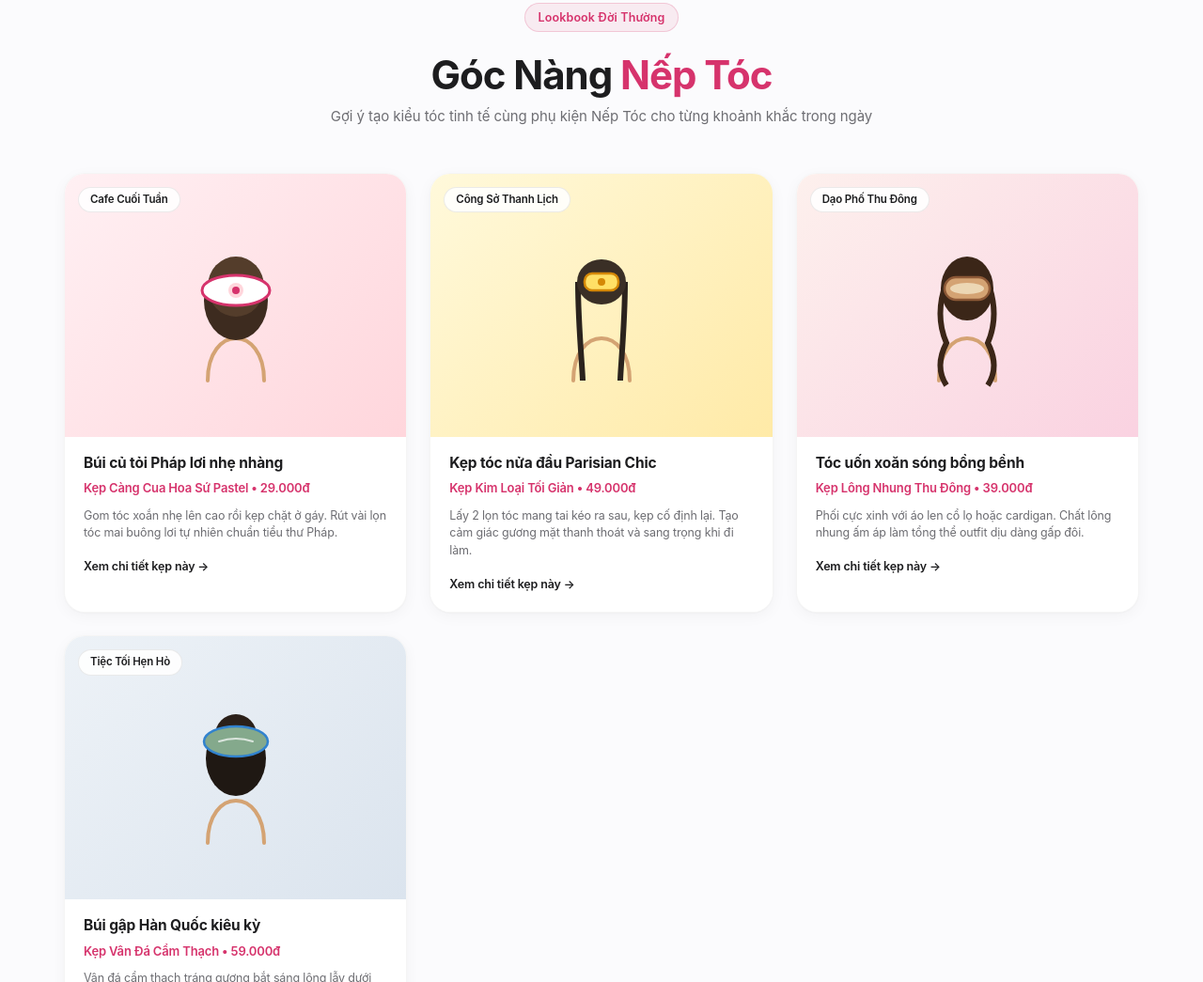
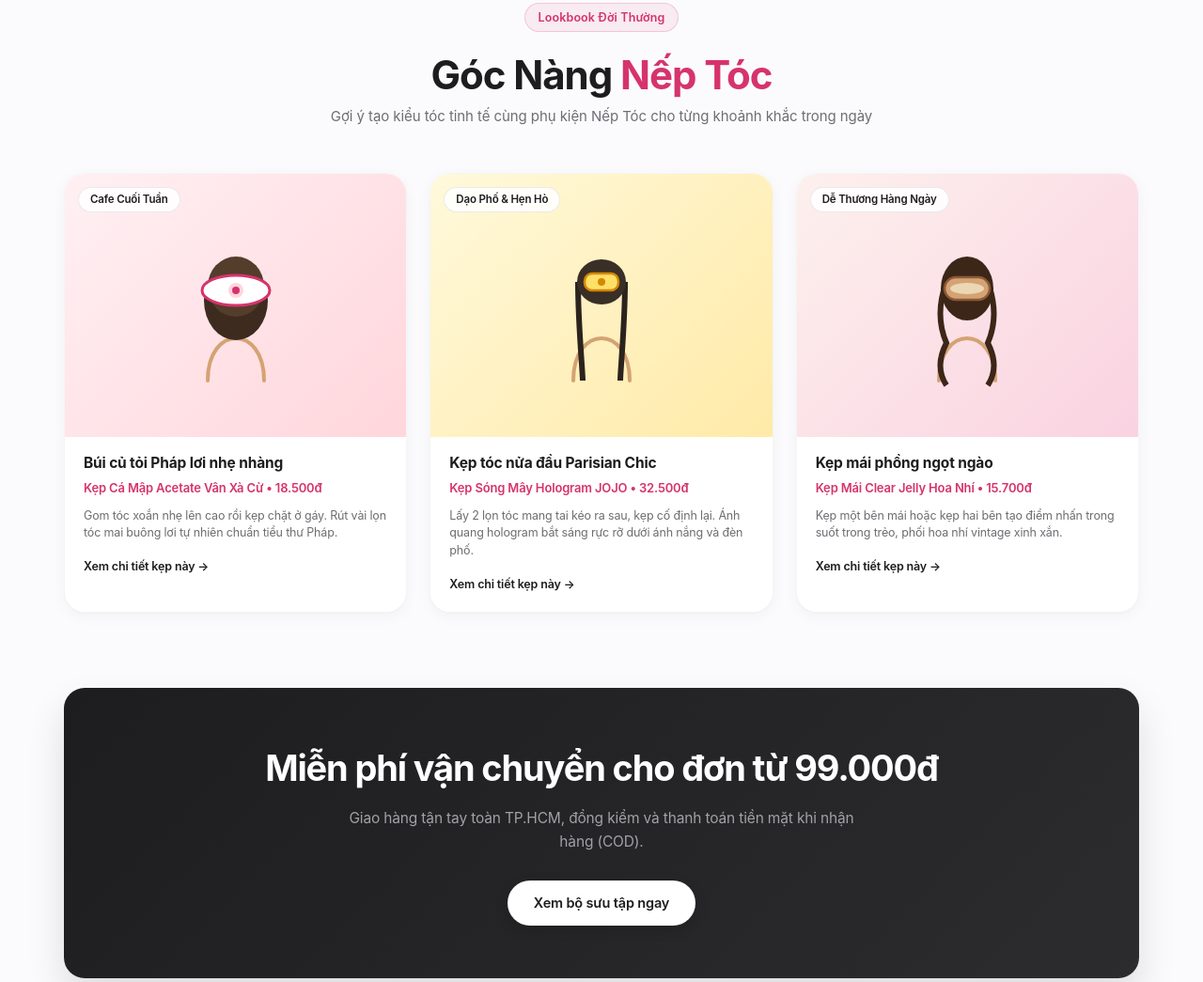
Before and after one commit to vophuckhang2005-lgtm/nep-toc--2311557730-, a plain HTML site: page index.html in a window 1280 px wide. Shown: the part 1755-2800 px from the top of the page at 94% size. Drawn offline with Linux system fonts and the light colour scheme.

Commit message:
Update lookbook and category counts to match 3 genuine products

```diff
--- a/index.html
+++ b/index.html
@@ -106,7 +106,7 @@
       </div>
       <div class="lookbook-meta">
         <div class="lookbook-style-title">Búi củ tỏi Pháp lơi nhẹ nhàng</div>
-        <div class="lookbook-clip-name">Kẹp Càng Cua Hoa Sứ Pastel • 29.000đ</div>
+        <div class="lookbook-clip-name">Kẹp Cá Mập Acetate Vân Xà Cừ • 18.500đ</div>
         <p class="lookbook-tip">Gom tóc xoắn nhẹ lên cao rồi kẹp chặt ở gáy. Rút vài lọn tóc mai buông lơi tự nhiên chuẩn tiểu thư Pháp.</p>
         <span class="btn-shop-look">Xem chi tiết kẹp này →</span>
       </div>
@@ -115,7 +115,7 @@
     <!-- Look 2 -->
     <a href="product-detail.html?id=2" class="lookbook-card scroll-reveal delay-2" style="text-decoration:none; color:inherit; display:block;">
       <div class="lookbook-img-box" style="background:linear-gradient(135deg, #fff9db 0%, #ffeaa7 100%);">
-        <span class="lookbook-overlay-tag">Công Sở Thanh Lịch</span>
+        <span class="lookbook-overlay-tag">Dạo Phố & Hẹn Hò</span>
         <svg width="140" height="180" viewBox="0 0 140 180" fill="none">
           <path d="M40 170 C40 140, 55 125, 70 125 C85 125, 100 140, 100 170" stroke="#d4a373" stroke-width="4" stroke-linecap="round"/>
           <path d="M45 65 C45 110, 50 160, 50 170 M95 65 C95 110, 90 160, 90 170" stroke="#2b231d" stroke-width="6"/>
@@ -126,8 +126,8 @@
       </div>
       <div class="lookbook-meta">
         <div class="lookbook-style-title">Kẹp tóc nửa đầu Parisian Chic</div>
-        <div class="lookbook-clip-name">Kẹp Kim Loại Tối Giản • 49.000đ</div>
-        <p class="lookbook-tip">Lấy 2 lọn tóc mang tai kéo ra sau, kẹp cố định lại. Tạo cảm giác gương mặt thanh thoát và sang trọng khi đi làm.</p>
+        <div class="lookbook-clip-name">Kẹp Sóng Mây Hologram JOJO • 32.500đ</div>
+        <p class="lookbook-tip">Lấy 2 lọn tóc mang tai kéo ra sau, kẹp cố định lại. Ánh quang hologram bắt sáng rực rỡ dưới ánh nắng và đèn phố.</p>
         <span class="btn-shop-look">Xem chi tiết kẹp này →</span>
       </div>
     </a>
@@ -135,7 +135,7 @@
     <!-- Look 3 -->
     <a href="product-detail.html?id=3" class="lookbook-card scroll-reveal delay-3" style="text-decoration:none; color:inherit; display:block;">
       <div class="lookbook-img-box" style="background:linear-gradient(135deg, #fdf0ed 0%, #fad2e1 100%);">
-        <span class="lookbook-overlay-tag">Dạo Phố Thu Đông</span>
+        <span class="lookbook-overlay-tag">Dễ Thương Hàng Ngày</span>
         <svg width="140" height="180" viewBox="0 0 140 180" fill="none">
           <path d="M40 170 C40 140, 55 125, 70 125 C85 125, 100 140, 100 170" stroke="#d4a373" stroke-width="4" stroke-linecap="round"/>
           <path d="M48 65 Q35 100, 48 130 Q35 155, 48 175 M92 65 Q105 100, 92 130 Q105 155, 92 175" stroke="#3b2618" stroke-width="6"/>
@@ -145,29 +145,9 @@
         </svg>
       </div>
       <div class="lookbook-meta">
-        <div class="lookbook-style-title">Tóc uốn xoăn sóng bồng bềnh</div>
-        <div class="lookbook-clip-name">Kẹp Lông Nhung Thu Đông • 39.000đ</div>
-        <p class="lookbook-tip">Phối cực xinh với áo len cổ lọ hoặc cardigan. Chất lông nhung ấm áp làm tổng thể outfit dịu dàng gấp đôi.</p>
-        <span class="btn-shop-look">Xem chi tiết kẹp này →</span>
-      </div>
-    </a>
-
-    <!-- Look 4 -->
-    <a href="product-detail.html?id=4" class="lookbook-card scroll-reveal delay-4" style="text-decoration:none; color:inherit; display:block;">
-      <div class="lookbook-img-box" style="background:linear-gradient(135deg, #edf2f7 0%, #dbe4ee 100%);">
-        <span class="lookbook-overlay-tag">Tiệc Tối Hẹn Hò</span>
-        <svg width="140" height="180" viewBox="0 0 140 180" fill="none">
-          <path d="M40 170 C40 140, 55 125, 70 125 C85 125, 100 140, 100 170" stroke="#d4a373" stroke-width="4" stroke-linecap="round"/>
-          <ellipse cx="70" cy="80" rx="32" ry="40" fill="#1f1813"/>
-          <circle cx="70" cy="55" r="22" fill="#2b2019"/>
-          <ellipse cx="70" cy="62" rx="34" ry="16" fill="#84a98c" stroke="#3182ce" stroke-width="2.5"/>
-          <path d="M52 62 Q70 56, 88 62" stroke="#ffffff" stroke-width="2" stroke-linecap="round" opacity="0.7"/>
-        </svg>
-      </div>
-      <div class="lookbook-meta">
-        <div class="lookbook-style-title">Búi gập Hàn Quốc kiêu kỳ</div>
-        <div class="lookbook-clip-name">Kẹp Vân Đá Cẩm Thạch • 59.000đ</div>
-        <p class="lookbook-tip">Vân đá cẩm thạch tráng gương bắt sáng lộng lẫy dưới ánh đèn bàn tiệc, điểm xuyết nét sang chảnh khó rời mắt.</p>
+        <div class="lookbook-style-title">Kẹp mái phồng ngọt ngào</div>
+        <div class="lookbook-clip-name">Kẹp Mái Clear Jelly Hoa Nhí • 15.700đ</div>
+        <p class="lookbook-tip">Kẹp một bên mái hoặc kẹp hai bên tạo điểm nhấn trong suốt trong trẻo, phối hoa nhí vintage xinh xắn.</p>
         <span class="btn-shop-look">Xem chi tiết kẹp này →</span>
       </div>
     </a>
@@ -197,7 +177,7 @@
         </svg>
       </div>
       <div style="font-size:20px; font-weight:700; color:var(--apple-black); letter-spacing:-0.02em; margin-bottom:4px;">Kẹp Càng Cua</div>
-      <div style="font-size:13.5px; color:var(--apple-secondary);">4 mẫu thiết kế • Từ 29.000đ</div>
+      <div style="font-size:13.5px; color:var(--apple-secondary);">2 mẫu thiết kế • Từ 18.500đ</div>
     </a>
 
     <a href="products.html?cat=clip-set" class="scroll-reveal-right delay-2" style="display:block; background:#ffffff; border:1px solid var(--apple-border-light); border-radius:var(--radius-lg); padding:36px 32px; box-shadow:var(--shadow-card); transition:transform 0.3s var(--spring-snappy), box-shadow 0.3s ease;" onmouseover="this.style.transform='translateY(-4px)';this.style.boxShadow='var(--shadow-hover)'" onmouseout="this.style.transform='';this.style.boxShadow='var(--shadow-card)'">
@@ -210,7 +190,7 @@
         </svg>
       </div>
       <div style="font-size:20px; font-weight:700; color:var(--apple-black); letter-spacing:-0.02em; margin-bottom:4px;">Kẹp Mái & Set Phụ Kiện</div>
-      <div style="font-size:13.5px; color:var(--apple-secondary);">4 mẫu thiết kế • Từ 25.000đ</div>
+      <div style="font-size:13.5px; color:var(--apple-secondary);">1 mẫu thiết kế • 15.700đ</div>
     </a>
   </div>
 </section>
```
Also changed, not shown: products.html (+7 -2 lines).
